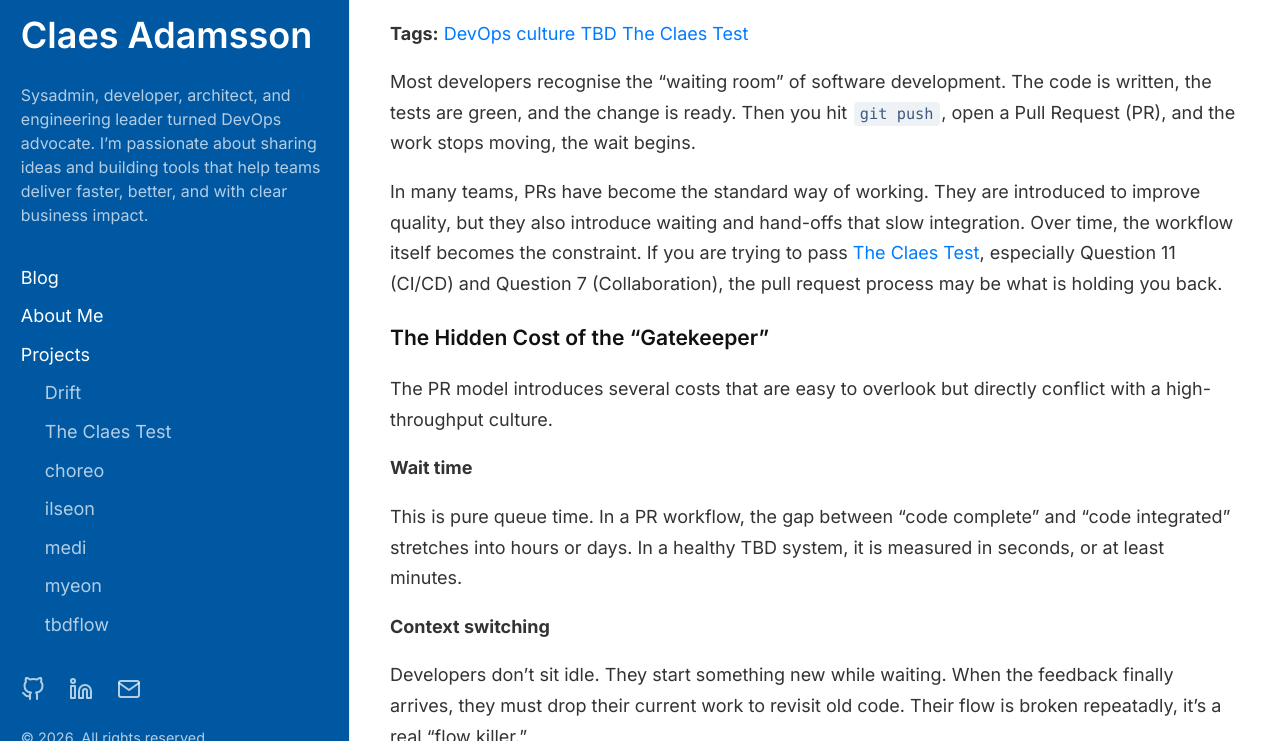
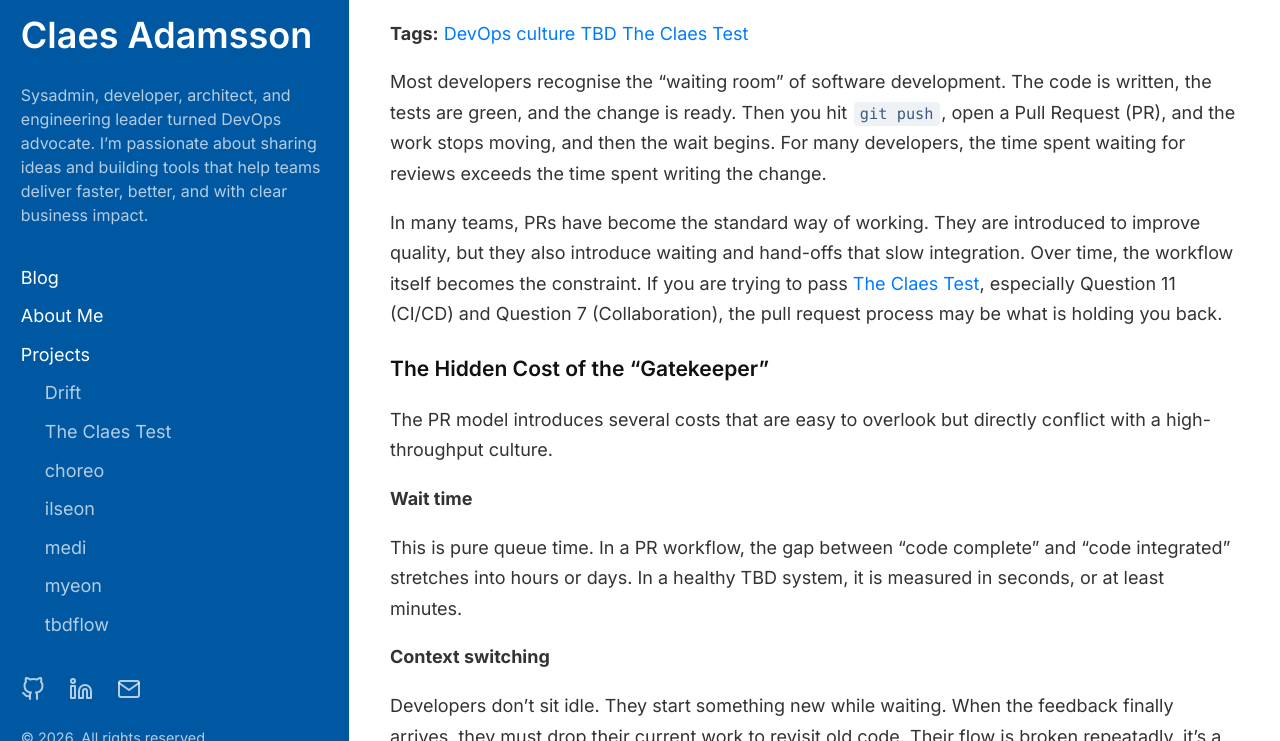
Before and after one commit to cladam/cladam.github.io, a Jekyll site: the page built from _posts/2026-02-19-the-pull-request-trap.md, in a window 1280 px wide and 900 px high, cut to the strip 159-900 px from the top of the window. Built offline with Jekyll 4.4.1, drawn with Linux system fonts in a browser that asks for light colours; comment, search, counter and statistics services are not loaded.

Commit message:
fix: update wording on intro

```diff
--- a/_posts/2026-02-19-the-pull-request-trap.md
+++ b/_posts/2026-02-19-the-pull-request-trap.md
@@ -6,7 +6,8 @@ tags: [DevOps, culture, TBD, The Claes Test]
 comments: true
 ---
 
-Most developers recognise the "waiting room" of software development. The code is written, the tests are green, and the change is ready. Then you hit `git push`, open a Pull Request (PR), and the work stops moving, the wait begins.
+Most developers recognise the "waiting room" of software development. The code is written, the tests are green, and the change is ready. Then you hit `git push`, open a Pull Request (PR), and the work stops moving, and then the wait begins.
+For many developers, the time spent waiting for reviews exceeds the time spent writing the change.
 
 In many teams, PRs have become the standard way of working. They are introduced to improve quality, but they also introduce waiting and hand-offs that slow integration. Over time, the workflow itself becomes the constraint. If you are trying to pass [The Claes Test](https://cladam.github.io/projects/the-claes-test/), especially Question 11 (CI/CD) and Question 7 (Collaboration), the pull request process may be what is holding you back.
 
```
